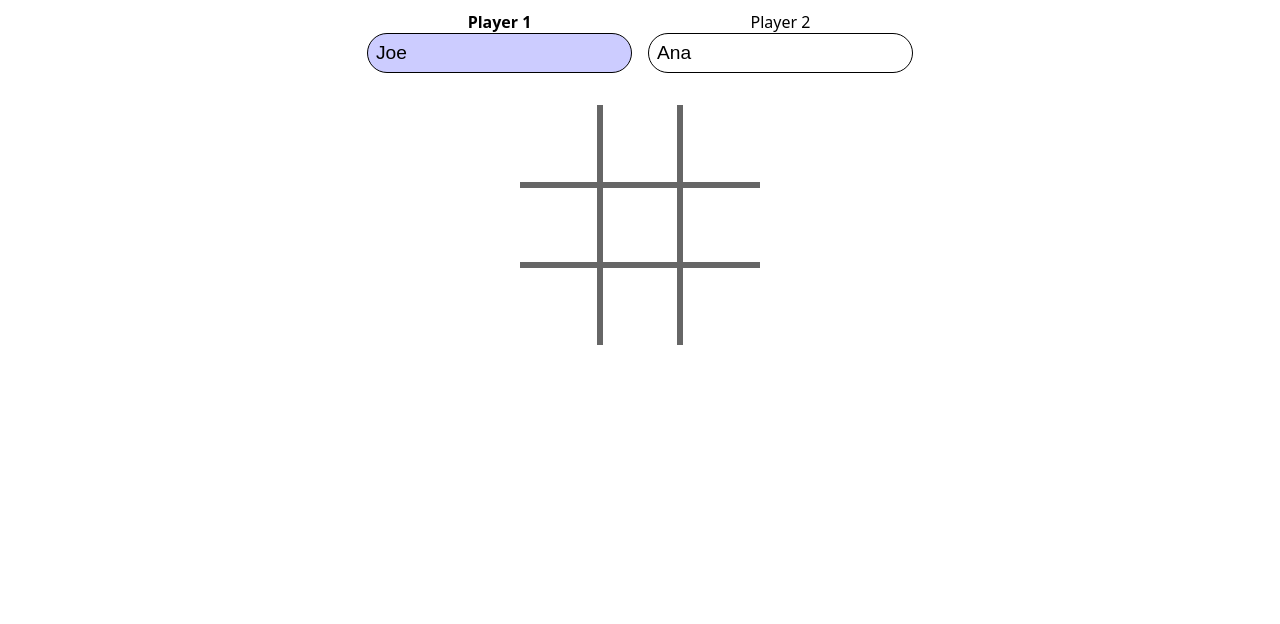
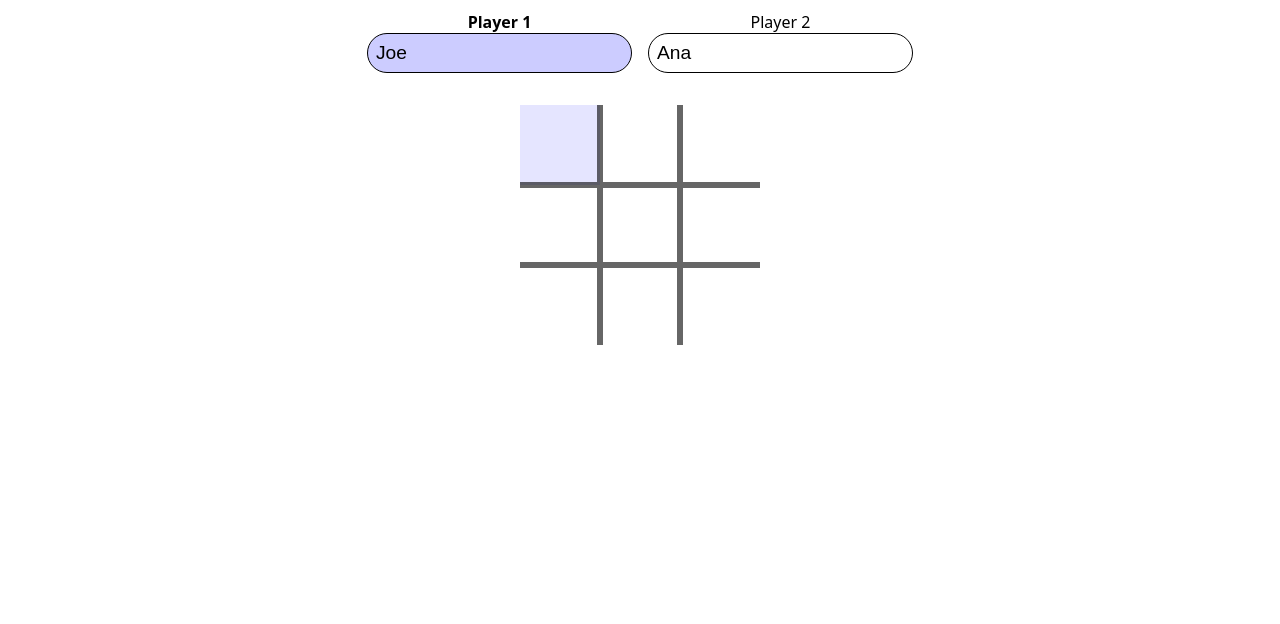
Before and after one commit to EnumaOub/Tic-Tac-Toe, a plain HTML site: page index.html in a window 1280 px wide. In both pictures the pointer is over the element 560 px from the left and 256 px from the top of the page. Shown: the part 111-735 px from the top of the page. Drawn offline with Linux system fonts and the light colour scheme.

Commit message:
Add color and pointer hover grid elements

```diff
--- a/styles.css
+++ b/styles.css
@@ -107,6 +107,11 @@ main {
     align-items: center;
     font-size: 4rem;
     font-weight: bold;
+    cursor: pointer;
+}
+
+.grid_elem:hover {
+    background-color: rgba(0, 0, 255, 0.1);
 }
 
 .grid_elem.won {
```
Also changed, not shown: script.js (+0 -20 lines).
